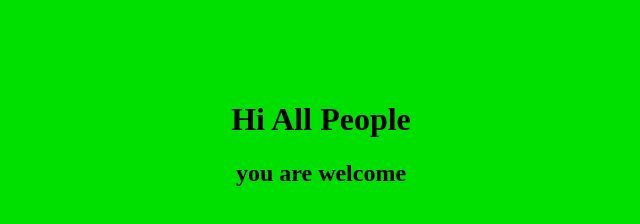
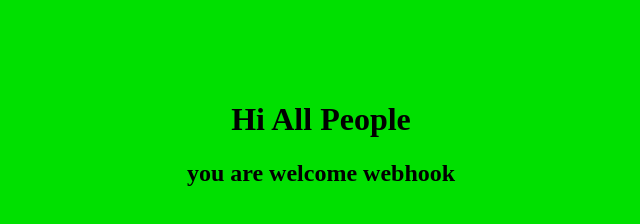
Before and after one commit to pabasara-samarakoon-4176/sample_docker, a plain HTML site: page index.html in a window 1280 px wide. Shown: the whole page, without its empty margins (319-959 px from the left). Drawn offline with Linux system fonts and the light colour scheme.

Commit message:
Update index.html

```diff
--- a/index.html
+++ b/index.html
@@ -2,7 +2,7 @@
 	<body text="black" bgcolor="greenish">
 		<center> <br><br><br><br>
 			<h1> Hi All People </h1>
-			<h2> you are welcome </h2>
+			<h2> you are welcome webhook</h2>
 		</center>
 	</body>
 </html>
```
